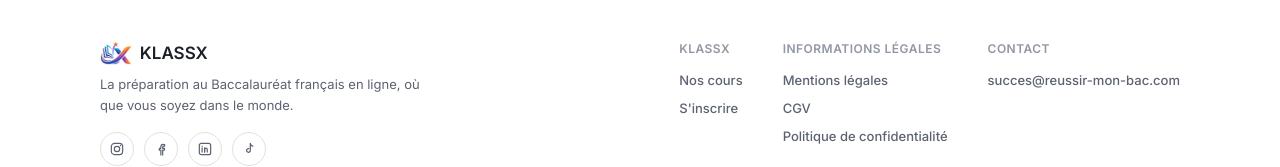
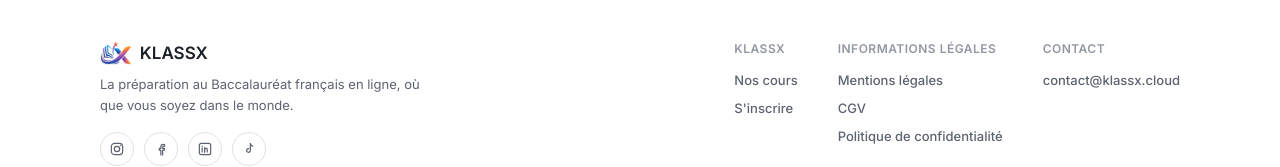
Before and after one commit to klassxx/klassx-frontend, a React (Vite) app: page /inscription in a window 1280 px wide. Shown: the part 851-1018 px from the top of the page. Built offline with nearby package versions, Linux system fonts and the light colour scheme; no server answers.

Commit message:
Mise a jour frontend : nouvelle adresse contact@klassx.cloud

```diff
--- a/src/components/Footer.jsx
+++ b/src/components/Footer.jsx
@@ -92,7 +92,7 @@ export default function Footer() {
           />
           <FooterColumn
             title="Contact"
-            links={[{ to: "mailto:succes@reussir-mon-bac.com", label: "succes@reussir-mon-bac.com", external: true }]}
+            links={[{ to: "mailto:contact@klassx.cloud", label: "contact@klassx.cloud", external: true }]}
           />
         </div>
 
--- a/src/pages/Register.jsx
+++ b/src/pages/Register.jsx
@@ -305,7 +305,7 @@ export default function Register() {
             }}
           >
             Le paiement en ligne n'est pas disponible en Tunisie pour le moment : après votre inscription,
-            contactez-nous à succes@reussir-mon-bac.com pour connaître les modalités de paiement par virement bancaire.
+            contactez-nous à contact@klassx.cloud pour connaître les modalités de paiement par virement bancaire.
           </p>
         )}
 
```
